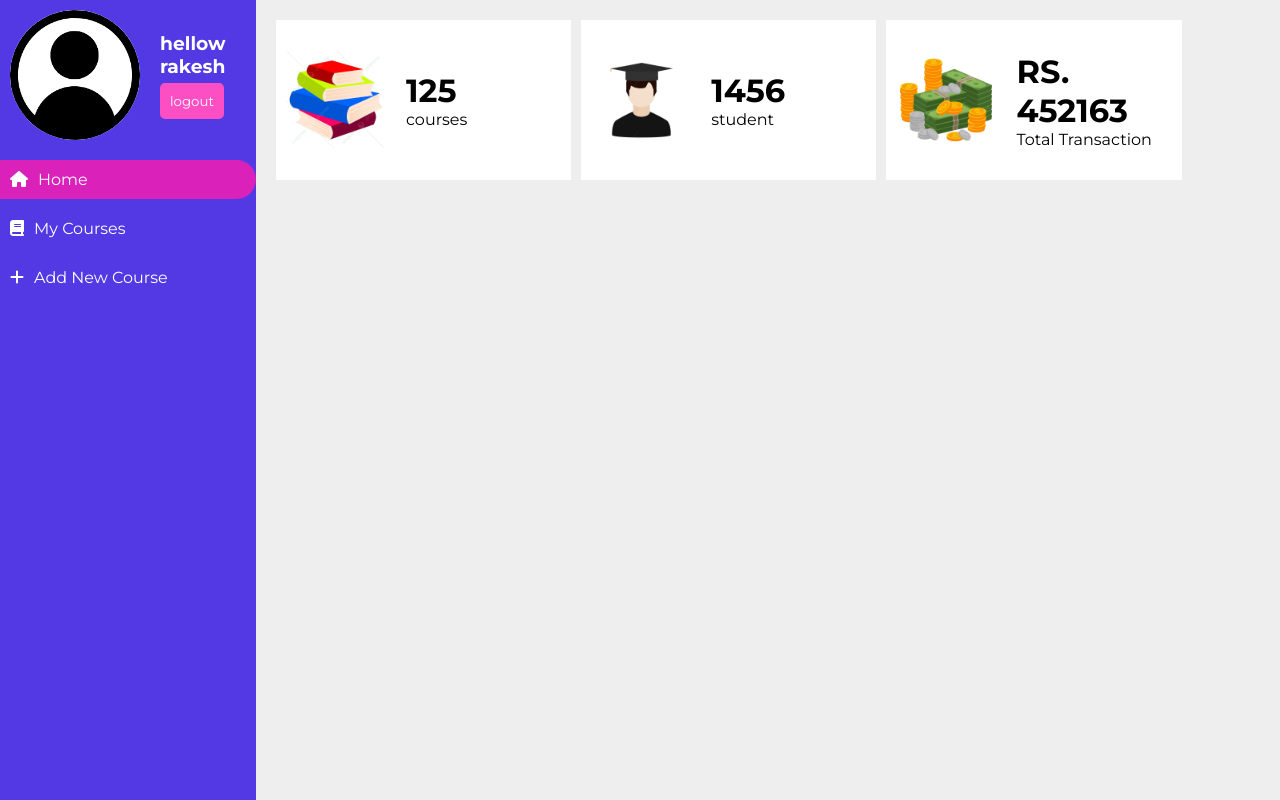
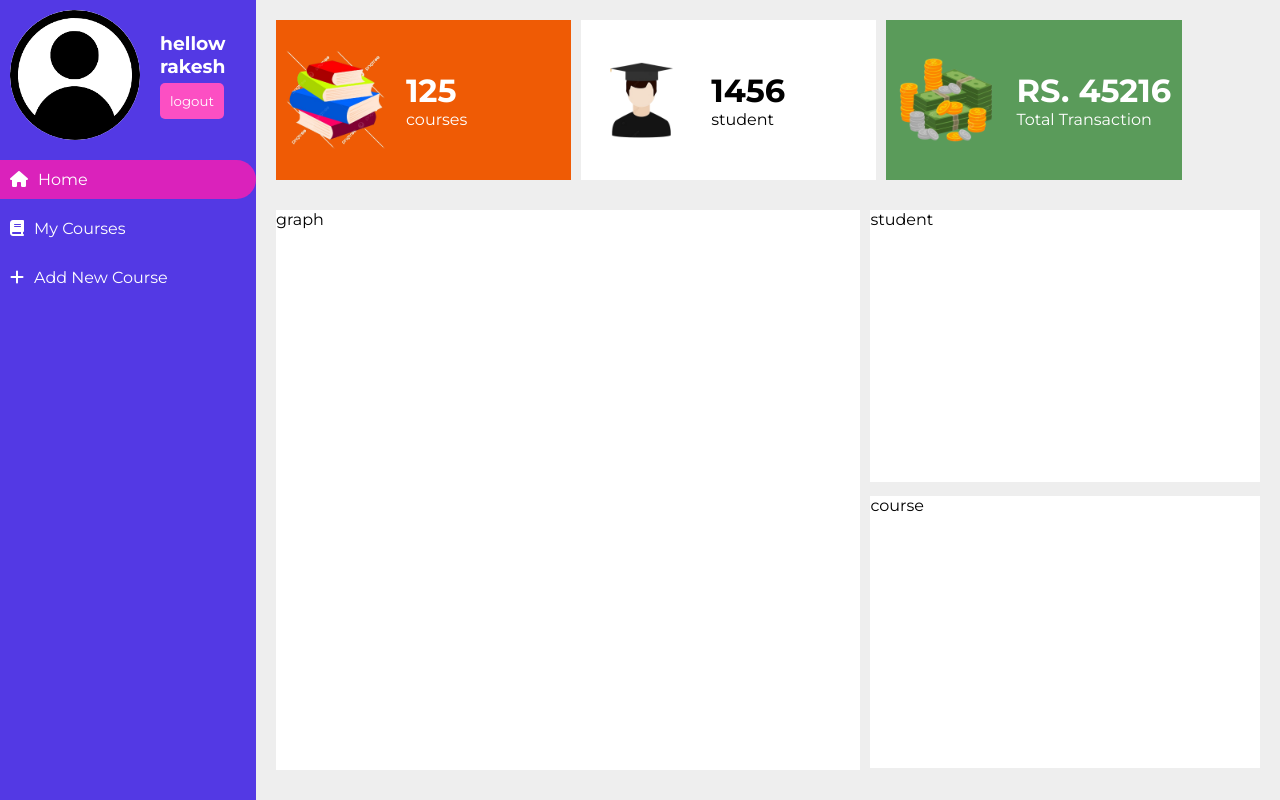
Before and after one commit to irakeshbind/lms, a React (Create React App) app: page /dashboard/home in a window 1280 px wide. Built offline with nearby package versions, Linux system fonts and the light colour scheme.

Commit message:
graph include int the component

```diff
--- a/package.json
+++ b/package.json
@@ -7,7 +7,9 @@
     "@testing-library/jest-dom": "^6.6.3",
     "@testing-library/react": "^16.2.0",
     "@testing-library/user-event": "^13.5.0",
+    "chart.js": "^4.4.8",
     "react": "^19.0.0",
+    "react-chartjs-2": "^5.3.0",
     "react-dom": "^19.0.0",
     "react-quill": "^2.0.0",
     "react-router-dom": "^7.2.0",
--- a/src/components/Home.js
+++ b/src/components/Home.js
@@ -1,4 +1,55 @@
+import { useEffect, useState } from 'react'
+import { Chart } from 'chart.js'
+import { Bar } from 'react-chartjs-2'
+import{
+    Chart as Chartjs,
+    CategoryScale,
+    LinearScale,
+    BarElement,
+    Title,
+    Tooltip,
+    Legend,
+} from 'chart.js'
+import { data } from 'react-router-dom';
+Chartjs.register(CategoryScale,LinearScale,BarElement,Title,Tooltip,Legend);
 const Home = () => {
+    const data ={
+        labels: ['January', 'February', 'March', 'April', 'May', 'June'],
+        datasets: [
+            {
+            labels: 'Sales',
+            data: [12, 19, 3, 5, 2, 3],
+            backgroundColor: 'rgba(54,162,235,0.2)',
+            borderColor: 'rgba(54, 162, 235, 1)',
+            borderWidth: 1,
+        },
+        ],
+    };
+    const options ={
+
+    }
+    useEffect(()=>{
+        const ctx = document.getElementById('graph-box');
+
+        new Chart(ctx, {
+          type: 'bar',
+          data: {
+            labels: ['Red', 'Blue', 'Yellow', 'Green', 'Purple', 'Orange'],
+            datasets: [{
+              label: '# of Votes',
+              data: [12, 19, 3, 5, 2, 3],
+              borderWidth: 1
+            }]
+          },
+          options: {
+            scales: {
+              y: {
+                beginAtZero: true
+              }
+            }
+          }
+        });
+    },[])
     return (
         <div className="home-wrapper">
             <div className="header">
@@ -20,12 +71,25 @@ const Home = () => {
                 <div className="box-3">
                     <img src={require('../assets/img44.png')} />
                     <div className='sp-home'>
-                        <h1>RS. 452163</h1>
+                        <h1>RS. 45216</h1>
                         <p>Total Transaction</p>
                     </div>
                 </div>
 
             </div>
+            <div className='seond-row'>
+                 <div className='graph-box' id='graph-box'>
+                          graph
+                 </div>
+                 <div className='recent-box'>
+                    <div className='r-student-box'>
+                         student
+                    </div>
+                    <div className='r-course-box'>
+                          course
+                    </div>
+                 </div>
+            </div>
         </div>
     )
 }
--- a/src/style.css
+++ b/src/style.css
@@ -584,6 +584,8 @@ thead{
 }
 .header div img{
     width: 100px;
+    height: 100x;
+    /* background-color: red; */
 }
 .box-1,.box-2,.box-3{
     display: flex;
@@ -593,6 +595,7 @@ thead{
     align-items: center;
     gap: 20px;
     padding: 10px;
+    /* border-left: 5px solid royalblue */
 
 }
 .sp-home
@@ -600,3 +603,42 @@ thead{
     display: flex;
     flex-direction: column;
 }
+.box-1{
+    background-color: rgb(239, 91, 5);
+    color:white
+}
+.box-2{
+    background-color: white;
+}
+.box-3{
+    background-color:rgb(90, 155, 90) ;
+    color:white;
+}
+.seond-row{
+    width: 100%;
+    display: flex;
+    margin-top: 30px;
+    gap: 10px;
+}
+.graph-box{
+    width: 60%;
+    height: 70vh;
+    background-color: white;
+}
+.recent-box{
+      width: 40%;
+      /* background-color: white; */
+      display: flex;
+      flex-direction: column;
+      gap: 14px;
+
+}
+.r-student-box{
+    height: 34vh;
+    background-color: white;
+}
+.r-course-box{
+    height: 34vh;
+    background-color: white;
+
+}
```
Also changed, not shown: 1 other file (tests, documents, lock files or other folders).
